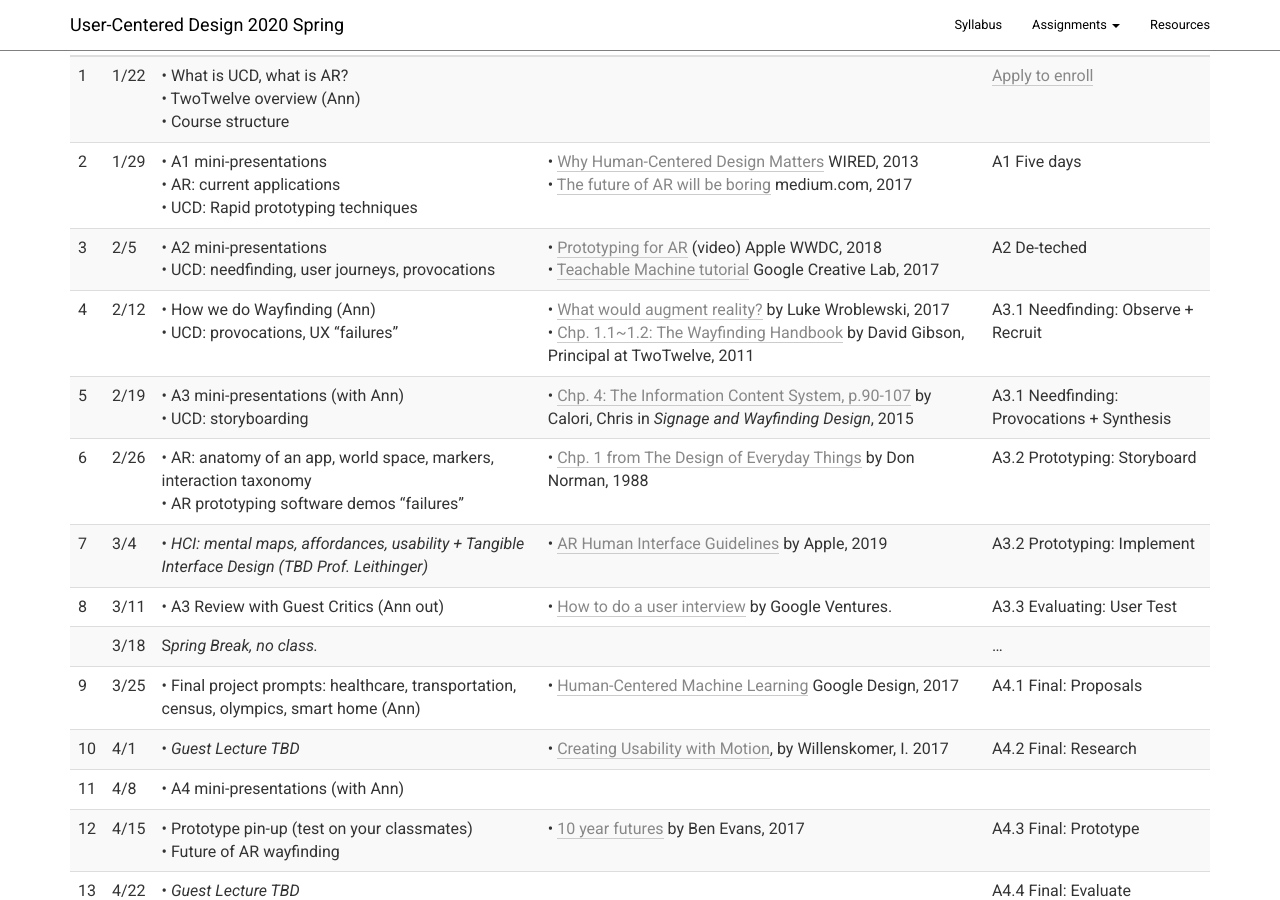
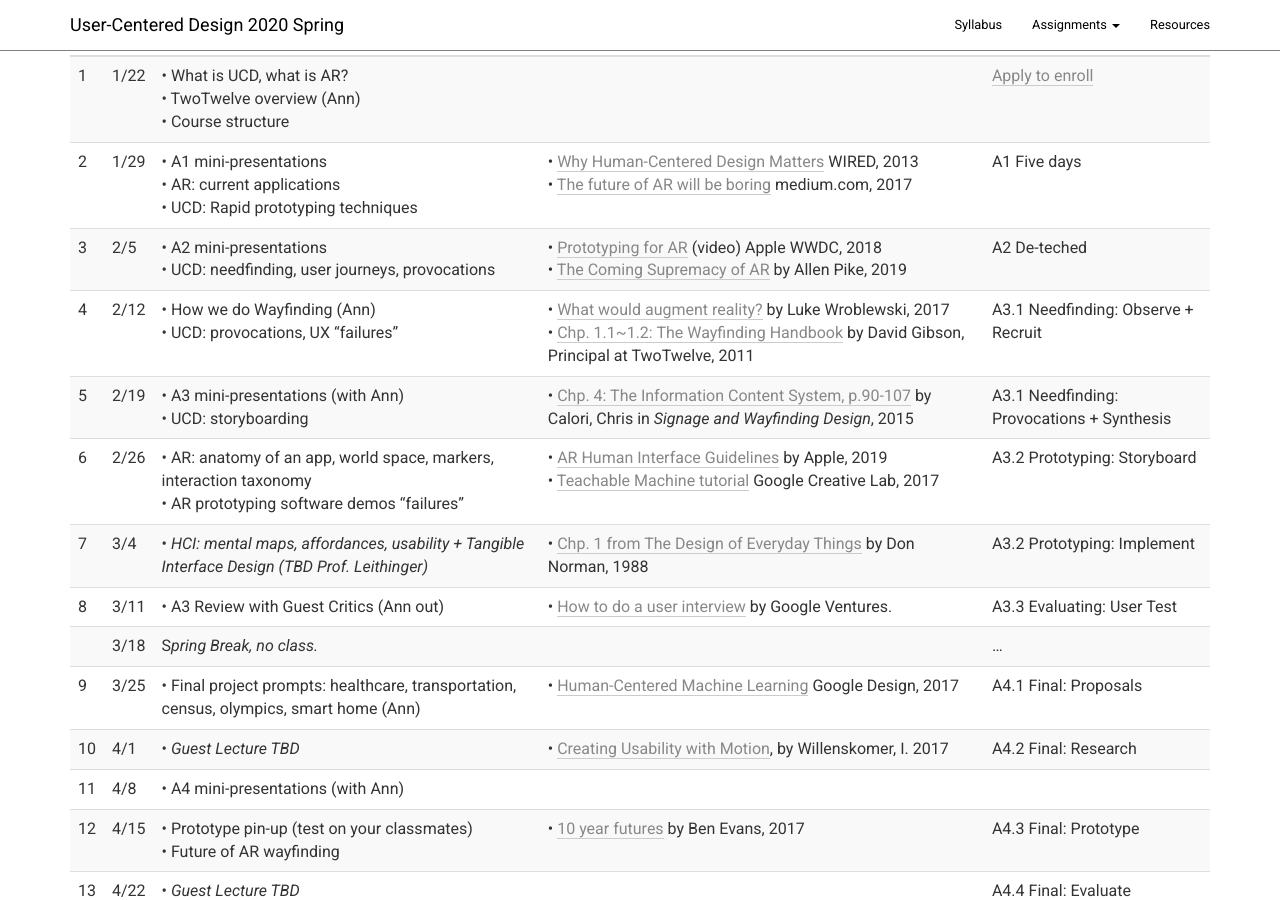
Before and after one commit to columbiaspatialinfo/columbiaspatialinfo.github.io, a Jekyll site: the page built from index.md, in a window 1280 px wide and 900 px high, scrolled down 649 px. Built offline with Jekyll 4.4.1, drawn with Linux system fonts in a browser that asks for light colours; our own code applies the rules of GitHub Pages for plain Markdown files.

Commit message:
tweak readings

```diff
--- a/index.md
+++ b/index.md
@@ -28,11 +28,11 @@ _Subject to change as semester progresses._
 | -- | -- | -- | -- | -- |
 | 1        | 1/22     | • What is UCD, what is AR?<br>• TwoTwelve overview (Ann)<br>• Course structure |                                                                                                                                                                                                                                                                                 | [Apply to enroll](https://forms.gle/dKc8YTB8YCKDW2Ya6) |
 | 2        | 1/29   | • A1 mini-presentations<br>• AR: current applications<br>• UCD: Rapid prototyping techniques           | • [Why Human-Centered Design Matters](https://www.wired.com/insights/2013/12/human-centered-design-matters/) WIRED, 2013<br>• [The future of AR will be boring](https://medium.com/@warronbebster/the-future-of-augmented-reality-will-be-boring-fc95be238ef4) medium.com, 2017 | A1 Five days |
-| 3        | 2/5      | • A2 mini-presentations<br>• UCD: needfinding, user journeys, provocations                             | • [Prototyping for AR](https://developer.apple.com/videos/play/wwdc2018/808/) (video) Apple WWDC, 2018<br>• [Teachable Machine tutorial](https://teachablemachine.withgoogle.com/) Google Creative Lab, 2017                                                                        | A2 De-teched                                           |
+| 3        | 2/5      | • A2 mini-presentations<br>• UCD: needfinding, user journeys, provocations                             | • [Prototyping for AR](https://developer.apple.com/videos/play/wwdc2018/808/) (video) Apple WWDC, 2018<br>• [The Coming Supremacy of AR](https://allenpike.com/2019/the-supremacy-of-ar) by Allen Pike, 2019                                                                        | A2 De-teched                                           |
 | 4        | 2/12     | • How we do Wayfinding (Ann)<br>• UCD: provocations, UX "failures"                                                   | • [What would augment reality?](https://www.lukew.com/ff/entry.asp?1974) by Luke Wroblewski, 2017<br>• [Chp. 1.1~1.2: The Wayfinding Handbook](https://issuu.com/papress/docs/wayfinding-handbook) by David Gibson, Principal at TwoTwelve, 2011                                                                                                                                                                      | A3.1 Needfinding: Observe + Recruit                  |
 | 5        | 2/19     | • A3 mini-presentations (with Ann)<br>• UCD: storyboarding | • [Chp. 4: The Information Content System, p.90-107](https://clio.columbia.edu/catalog/11557934) by Calori, Chris in _Signage and Wayfinding Design_, 2015 | A3.1 Needfinding: Provocations + Synthesis             |
-| 6        | 2/26     | • AR: anatomy of an app, world space, markers, interaction taxonomy<br>• AR prototyping software demos “failures”                           | • [Chp. 1 from The Design of Everyday Things]({{ layout.canvasfiles }}6854751) by Don Norman, 1988                                                                                                                                                                                                                 | A3.2 Prototyping: Storyboard                           |
-| 7        | 3/4      | • *HCI: mental maps, affordances, usability + Tangible Interface Design (TBD Prof. Leithinger)*        | • [AR Human Interface Guidelines](https://developer.apple.com/ios/human-interface-guidelines/technologies/augmented-reality/) by Apple, 2019                                                                                                                                    | A3.2 Prototyping: Implement                            |
+| 6        | 2/26     | • AR: anatomy of an app, world space, markers, interaction taxonomy<br>• AR prototyping software demos “failures”                           | • [AR Human Interface Guidelines](https://developer.apple.com/ios/human-interface-guidelines/technologies/augmented-reality/) by Apple, 2019<br>• [Teachable Machine tutorial](https://teachablemachine.withgoogle.com/) Google Creative Lab, 2017                                                                                                                                                                                                                 | A3.2 Prototyping: Storyboard                           |
+| 7        | 3/4      | • *HCI: mental maps, affordances, usability + Tangible Interface Design (TBD Prof. Leithinger)*        | • [Chp. 1 from The Design of Everyday Things]({{ layout.canvasfiles }}6854751) by Don Norman, 1988                                                                                                                                    | A3.2 Prototyping: Implement                            |
 | 8        | 3/11     | • A3 Review with Guest Critics (Ann out)                                                               | • [How to do a user interview](https://www.youtube.com/watch?v=Qq3OiHQ-HCU) by Google Ventures.                                                                                                                                                                                 | A3.3 Evaluating: User Test                             |
 |          | 3/18     | S*pring Break, no class.*                                                                              |                                                                                                                                                                                                                                                                                 | …                                                      |
 | 9        | 3/25     | • Final project prompts: healthcare, transportation, census, olympics, smart home (Ann)                | • [Human-Centered Machine Learning](https://medium.com/google-design/human-centered-machine-learning-a770d10562cd) Google Design, 2017                                                                                                                                        | A4.1 Final: Proposals                                  |
```
